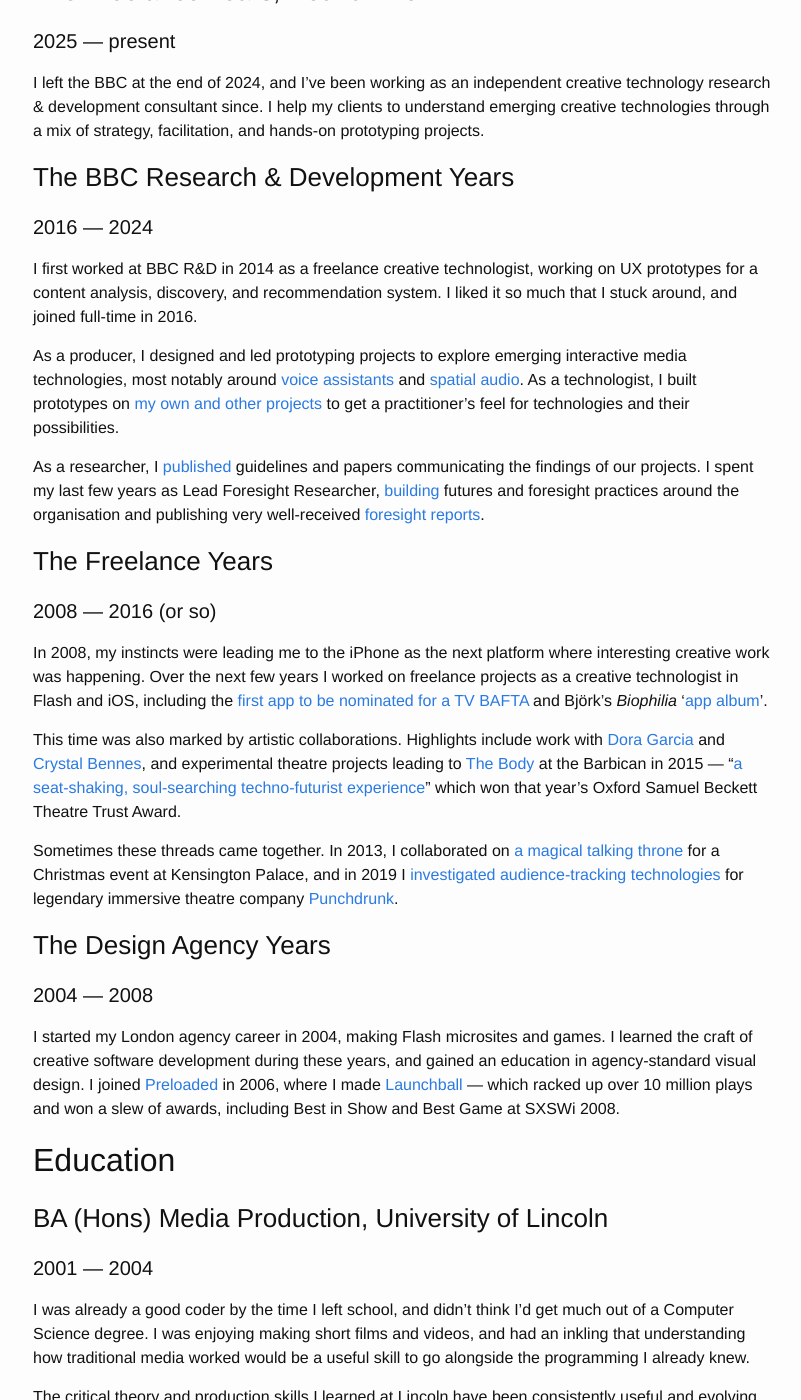
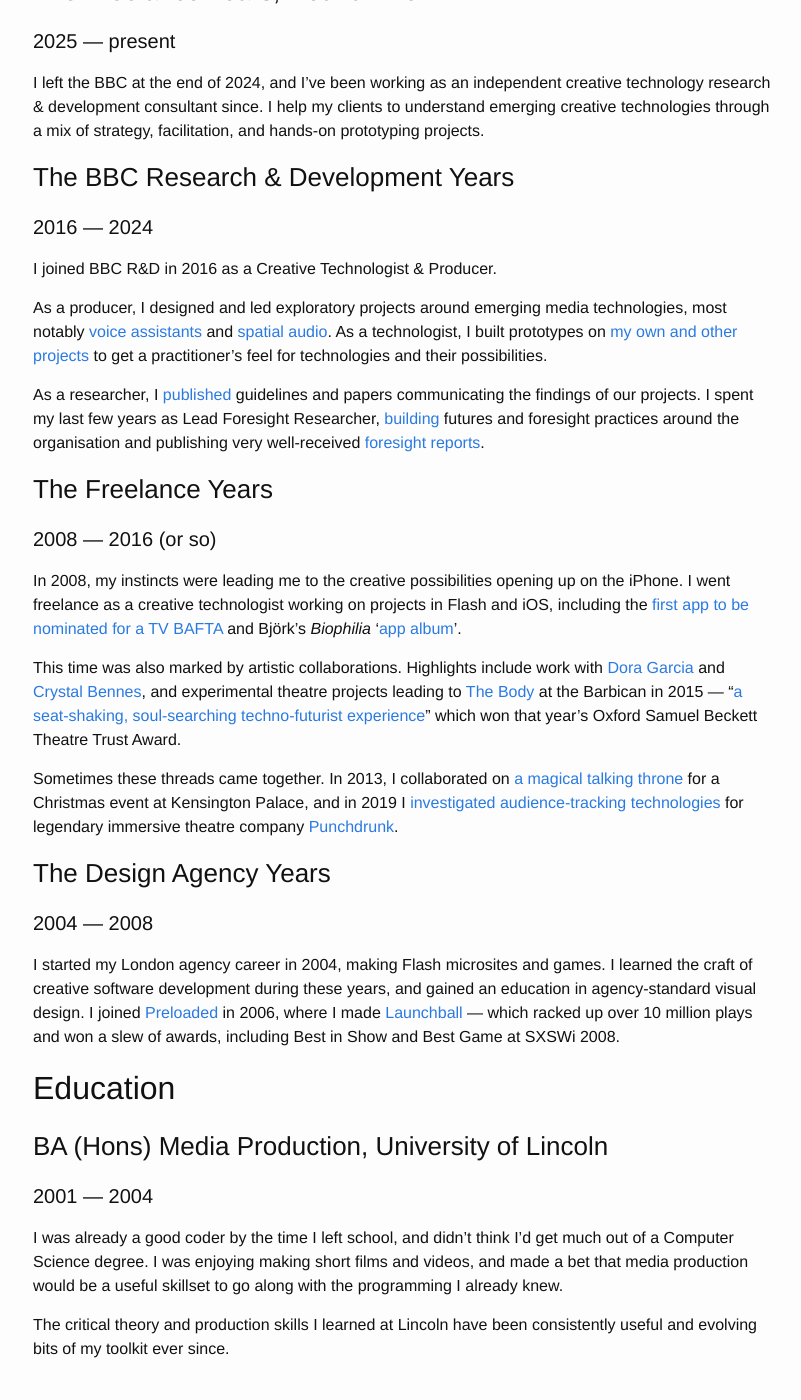
Before and after one commit to prehensile/prehensile.github.io, a Jekyll site: the page built from cv/cv.md, in a window 1280 px wide and 1400 px high, scrolled down 1293 px. Shown: the whole window, without its empty margins (237-1038 px from the left). Built offline with Jekyll 4.4.1, drawn with Linux system fonts in a browser that asks for light colours; our own code applies the rules of GitHub Pages for plain Markdown files.

Commit message:
moar edits

```diff
--- a/cv/cv.md
+++ b/cv/cv.md
@@ -41,16 +41,16 @@
 ### The BBC Research & Development Years
 #### 2016 — 2024
 
-I first worked at BBC R&D in 2014 as a freelance creative technologist, working on UX prototypes for a content analysis, discovery, and recommendation system. I liked it so much that I stuck around, and joined full-time in 2016.
+I joined BBC R&D in 2016 as a Creative Technologist & Producer.
 
-As a producer, I designed and led prototyping projects to explore emerging interactive media technologies, most notably around [voice assistants](https://www.bbc.co.uk/rd/projects/talking-with-machines) and [spatial audio](https://www.bbc.co.uk/rd/blog/2021-01-audio-augmented-reality-spatial-voice). As a technologist, I built prototypes on [my own and other projects](https://www.bbc.co.uk/rd/people/henry-cooke?Type=Projects&Decade=All) to get a practitioner's feel for technologies and their possibilities.
+As a producer, I designed and led exploratory projects around emerging media technologies, most notably [voice assistants](https://www.bbc.co.uk/rd/projects/talking-with-machines) and [spatial audio](https://www.bbc.co.uk/rd/blog/2021-01-audio-augmented-reality-spatial-voice). As a technologist, I built prototypes on [my own and other projects](https://www.bbc.co.uk/rd/people/henry-cooke?Type=Projects&Decade=All) to get a practitioner's feel for technologies and their possibilities.
 
 As a researcher, I [published](https://www.semanticscholar.org/author/Henry-Cooke/46422799) guidelines and papers communicating the findings of our projects. I spent my last few years as Lead Foresight Researcher, [building](https://www.bbc.co.uk/rd/blog/2022-07-introducing-r-and-d-futures) futures and foresight practices around the organisation and publishing very well-received [foresight reports](https://www.bbc.co.uk/rd/articles/2025-06-social-media-change-issues-problems-report).
 
 ### The Freelance Years
 #### 2008 — 2016 (or so)
 
-In 2008, my instincts were leading me to the iPhone as the next platform where interesting creative work was happening. Over the next few years I worked on freelance projects as a creative technologist in Flash and iOS, including the [first app to be nominated for a TV BAFTA](https://www.telegraph.co.uk/technology/mobile-phones/8475033/Malcolm-Tucker-iPhone-app-nominated-for-Bafta.html) and Björk's _Biophilia_ '[app album](https://en.wikipedia.org/wiki/Biophilia_(album)#App)'.
+In 2008, my instincts were leading me to the creative possibilities opening up on the iPhone. I went freelance as a creative technologist working on projects in Flash and iOS, including the [first app to be nominated for a TV BAFTA](https://www.telegraph.co.uk/technology/mobile-phones/8475033/Malcolm-Tucker-iPhone-app-nominated-for-Bafta.html) and Björk's _Biophilia_ '[app album](https://en.wikipedia.org/wiki/Biophilia_(album)#App)'.
 
 This time was also marked by artistic collaborations. Highlights include work with [Dora Garcia](https://twentythreemillionstories.org/) and [Crystal Bennes](https://www.crystalbennes.com/portfolio/when-computers-were-women/), and experimental theatre projects leading to [The Body](https://nigelandlouise.com/The-Body) at the Barbican in 2015 — "[a seat-shaking, soul-searching techno-futurist experience](https://www.theguardian.com/stage/2015/nov/22/the-body-review-barbican)" which won that year's Oxford Samuel Beckett Theatre Trust Award.
 
@@ -65,6 +65,6 @@
 ### BA (Hons) Media Production, University of Lincoln
 #### 2001 — 2004
 
-I was already a good coder by the time I left school, and didn't think I'd get much out of a Computer Science degree. I was enjoying making short films and videos, and had an inkling that understanding how traditional media worked would be a useful skill to go alongside the programming I already knew.
+I was already a good coder by the time I left school, and didn't think I'd get much out of a Computer Science degree. I was enjoying making short films and videos, and made a bet that media production would be a useful skillset to go along with the programming I already knew.
 
 The critical theory and production skills I learned at Lincoln have been consistently useful and evolving bits of my toolkit ever since.
```
